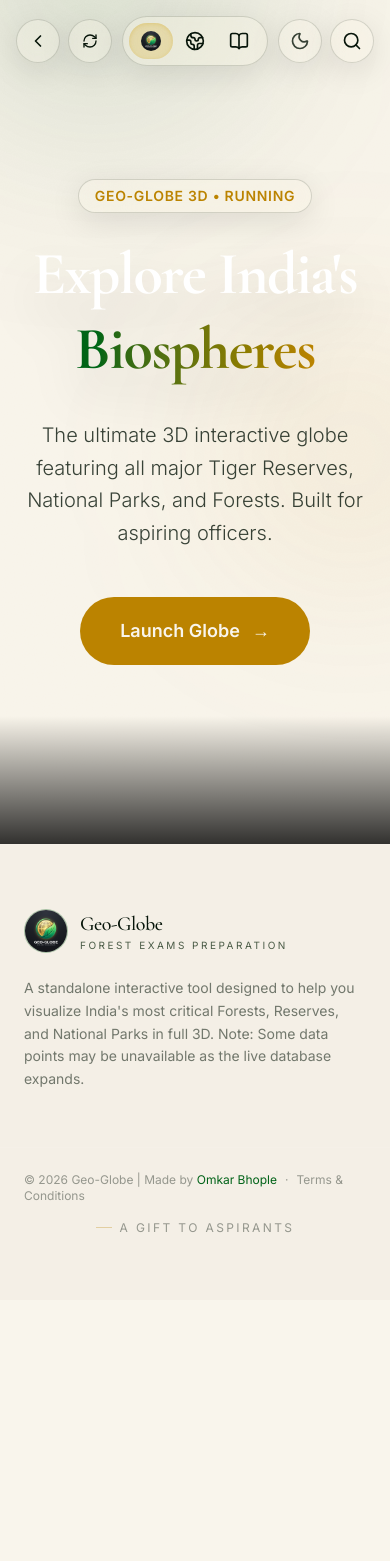
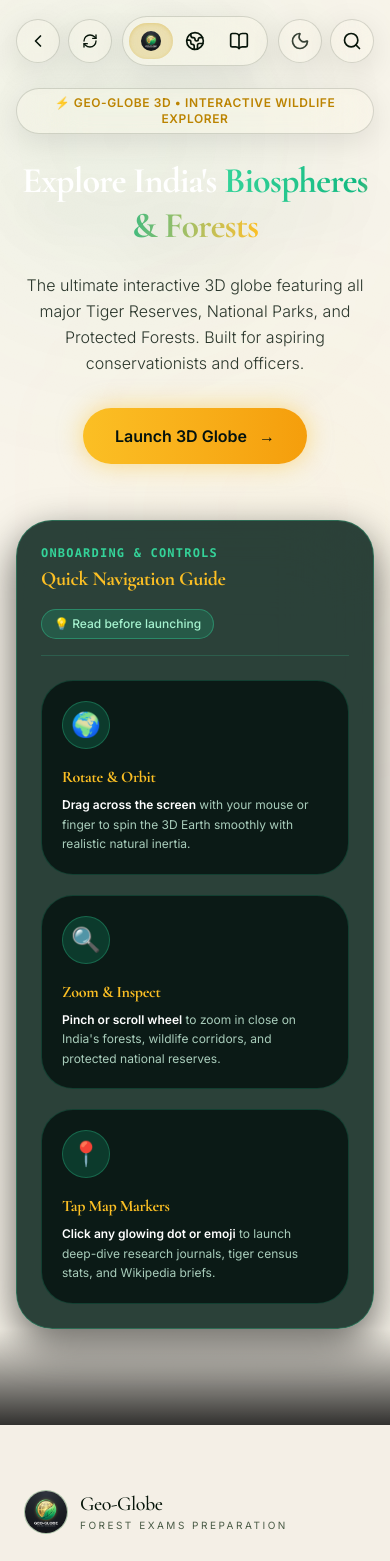
Before and after one commit to g4mt2fch8w-code/geo-globe, a React (Vite) app: page / in a window 390 px wide. Shown: the top 1561 px of the page. Before the commit the page ends 1300 px from the top, so only its background shows below. Built offline with nearby package versions, Linux system fonts and the light colour scheme; a web font is replaced by a local one.

Commit message:
added dark mode and mobile fix

```diff
--- a/src/components/Home.tsx
+++ b/src/components/Home.tsx
@@ -3,54 +3,117 @@ import { Link } from 'react-router-dom';
 
 export const Home = () => {
   return (
-    <div className="relative w-full h-screen overflow-hidden bg-ink text-fog font-body">
+    <div className="relative w-full min-h-screen overflow-x-hidden bg-ink text-fog font-body pb-24 pt-16">
       {/* Background with noise overlay */}
       <div className="absolute inset-0 noise-overlay pointer-events-none opacity-50 z-10" />
 
       {/* Dynamic Background Gradients */}
       <div className="absolute inset-0 overflow-hidden pointer-events-none">
-        <div className="absolute -top-[20%] -left-[10%] w-[70vw] h-[70vw] rounded-full bg-emerald-deep/20 blur-[120px]" />
-        <div className="absolute top-[40%] -right-[20%] w-[60vw] h-[60vw] rounded-full bg-gold/10 blur-[100px]" />
+        <div className="absolute top-10 left-[5%] w-[50vw] h-[50vw] rounded-full bg-[#10b981]/15 blur-[130px]" />
+        <div className="absolute top-[30%] right-[5%] w-[45vw] h-[45vw] rounded-full bg-[#fbbf24]/10 blur-[120px]" />
       </div>
 
       {/* Main Content */}
-      <div className="relative z-20 flex flex-col items-center justify-center w-full h-full px-6 text-center">
+      <div className="relative z-20 flex flex-col items-center justify-center w-full max-w-5xl mx-auto px-4 sm:px-6 text-center mt-6">
         <motion.div
           initial={{ opacity: 0, y: 30 }}
           animate={{ opacity: 1, y: 0 }}
           transition={{ duration: 0.8, ease: "easeOut" }}
-          className="max-w-4xl mx-auto"
+          className="w-full"
         >
-          <div className="inline-block mb-6 px-4 py-1.5 rounded-full glass-card border border-gold/20 text-gold text-sm font-semibold tracking-wider uppercase">
-            GEO-GLOBE 3D • RUNNING
+          <div className="inline-block mb-6 px-4 py-1.5 rounded-full glass-card border border-gold/30 text-gold text-xs sm:text-sm font-semibold tracking-wider uppercase shadow-[0_0_15px_rgba(251,191,36,0.2)]">
+            ⚡ GEO-GLOBE 3D • INTERACTIVE WILDLIFE EXPLORER
           </div>
 
-          <h1 className="text-6xl md:text-8xl font-display font-bold mb-8 leading-tight tracking-tight text-white drop-shadow-2xl">
-            Explore India's <br className="hidden md:block"/>
-            <span className="text-transparent bg-clip-text bg-gradient-to-r from-emerald to-gold">Biospheres</span>
+          <h1 className="text-4xl sm:text-6xl md:text-7xl font-display font-bold mb-6 leading-tight tracking-tight text-white drop-shadow-2xl">
+            Explore India's <br className="hidden sm:block"/>
+            <span className="text-transparent bg-clip-text bg-gradient-to-r from-[#34d399] via-[#10b981] to-[#fbbf24]">Biospheres & Forests</span>
           </h1>
 
-          <p className="text-xl md:text-2xl text-fog/80 mb-12 max-w-2xl mx-auto font-light leading-relaxed">
-            The ultimate 3D interactive globe featuring all major Tiger Reserves, National Parks, and Forests. Built for aspiring officers.
+          <p className="text-base sm:text-xl text-fog/85 mb-8 max-w-2xl mx-auto font-light leading-relaxed">
+            The ultimate interactive 3D globe featuring all major Tiger Reserves, National Parks, and Protected Forests. Built for aspiring conservationists and officers.
           </p>
 
+          <div className="flex flex-col sm:flex-row items-center justify-center gap-4 mb-14">
             <Link to="/globe">
               <motion.button
                 whileHover={{ scale: 1.05 }}
                 whileTap={{ scale: 0.95 }}
-              className="px-10 py-5 rounded-full bg-gold text-ink font-bold text-lg shadow-glow hover:bg-gold-soft transition-colors relative overflow-hidden group"
+                className="px-8 sm:px-10 py-4 sm:py-5 rounded-full bg-gradient-to-r from-[#fbbf24] to-[#f59e0b] text-[#04120e] font-extrabold text-base sm:text-lg shadow-[0_0_25px_rgba(251,191,36,0.5)] hover:shadow-[0_0_35px_rgba(251,191,36,0.8)] transition-all relative overflow-hidden group flex items-center gap-3"
               >
-              <span className="relative z-10 flex items-center gap-3">
-                Launch Globe
-                <span className="group-hover:translate-x-1 transition-transform">→</span>
-              </span>
+                <span>Launch 3D Globe</span>
+                <span className="group-hover:translate-x-1.5 transition-transform font-bold">→</span>
               </motion.button>
             </Link>
+          </div>
+
+          {/* Quick Navigation Guide Section */}
+          <motion.div
+            initial={{ opacity: 0, y: 25 }}
+            animate={{ opacity: 1, y: 0 }}
+            transition={{ delay: 0.3, duration: 0.8 }}
+            className="w-full text-left bg-[#08221a]/85 backdrop-blur-2xl border border-[#34d399]/30 rounded-3xl p-6 sm:p-8 shadow-[0_15px_40px_rgba(0,0,0,0.6)]"
+          >
+            <div className="flex flex-col sm:flex-row sm:items-center justify-between gap-4 mb-6 pb-4 border-b border-[#34d399]/20">
+              <div>
+                <span className="text-xs font-mono font-bold uppercase tracking-widest text-[#34d399] block mb-1">
+                  ONBOARDING & CONTROLS
+                </span>
+                <h2 className="text-xl sm:text-2xl font-display font-bold text-[#fbbf24]">
+                  Quick Navigation Guide
+                </h2>
+              </div>
+              <span className="text-xs text-[#a7f3d0] bg-[#10b981]/20 border border-[#34d399]/40 px-3 py-1.5 rounded-full font-medium self-start sm:self-center">
+                💡 Read before launching
+              </span>
+            </div>
+
+            <div className="grid grid-cols-1 sm:grid-cols-3 gap-5">
+              {/* Card 1 */}
+              <div className="bg-[#04120e]/80 border border-[#34d399]/20 rounded-2xl p-5 hover:border-[#34d399]/50 transition-colors">
+                <div className="w-12 h-12 rounded-xl bg-[#10b981]/20 flex items-center justify-center text-2xl mb-4 border border-[#34d399]/30">
+                  🌍
+                </div>
+                <h3 className="text-[#fbbf24] font-bold text-base mb-1.5 flex items-center gap-2">
+                  Rotate & Orbit
+                </h3>
+                <p className="text-xs sm:text-sm text-[#d1fae5]/80 leading-relaxed font-normal">
+                  <strong className="text-white font-semibold">Drag across the screen</strong> with your mouse or finger to spin the 3D Earth smoothly with realistic natural inertia.
+                </p>
+              </div>
+
+              {/* Card 2 */}
+              <div className="bg-[#04120e]/80 border border-[#34d399]/20 rounded-2xl p-5 hover:border-[#34d399]/50 transition-colors">
+                <div className="w-12 h-12 rounded-xl bg-[#10b981]/20 flex items-center justify-center text-2xl mb-4 border border-[#34d399]/30">
+                  🔍
+                </div>
+                <h3 className="text-[#fbbf24] font-bold text-base mb-1.5 flex items-center gap-2">
+                  Zoom & Inspect
+                </h3>
+                <p className="text-xs sm:text-sm text-[#d1fae5]/80 leading-relaxed font-normal">
+                  <strong className="text-white font-semibold">Pinch or scroll wheel</strong> to zoom in close on India's forests, wildlife corridors, and protected national reserves.
+                </p>
+              </div>
+
+              {/* Card 3 */}
+              <div className="bg-[#04120e]/80 border border-[#34d399]/20 rounded-2xl p-5 hover:border-[#34d399]/50 transition-colors">
+                <div className="w-12 h-12 rounded-xl bg-[#10b981]/20 flex items-center justify-center text-2xl mb-4 border border-[#34d399]/30">
+                  📍
+                </div>
+                <h3 className="text-[#fbbf24] font-bold text-base mb-1.5 flex items-center gap-2">
+                  Tap Map Markers
+                </h3>
+                <p className="text-xs sm:text-sm text-[#d1fae5]/80 leading-relaxed font-normal">
+                  <strong className="text-white font-semibold">Click any glowing dot or emoji</strong> to launch deep-dive research journals, tiger census stats, and Wikipedia briefs.
+                </p>
+              </div>
+            </div>
+          </motion.div>
         </motion.div>
       </div>
 
-      {/* PSBS-style bottom accent */}
-      <div className="absolute bottom-0 left-0 w-full h-32 bg-gradient-to-t from-black/80 to-transparent pointer-events-none z-10" />
+      {/* Bottom fade */}
+      <div className="absolute bottom-0 left-0 w-full h-24 bg-gradient-to-t from-black/80 to-transparent pointer-events-none z-10" />
     </div>
   );
 };
--- a/src/components/SplashScreen.tsx
+++ b/src/components/SplashScreen.tsx
@@ -157,7 +157,7 @@ export const SplashScreen: React.FC<{ onComplete: () => void }> = ({ onComplete
           className="space-y-4 max-w-md w-full"
         >
           <p className="text-xs sm:text-sm text-[#a7f3d0] leading-relaxed px-2 font-medium">
-            Happy to have you here! While the globe is loading, here's a quick guide to help you navigate and explore the 3D globe effectively. Follow these tips to make the most of your experience:
+            Follow these tips to make the most of your experience:
           </p>
           <div className="bg-[#08221a]/90 p-4 sm:p-5 rounded-2xl border border-[#34d399]/30 text-left shadow-[0_10px_30px_rgba(0,0,0,0.5)] space-y-2.5">
             <h3 className="text-[#fbbf24] font-bold text-xs uppercase tracking-widest flex items-center gap-2">
```
Lines whose indentation alone changed are shown as unchanged.
